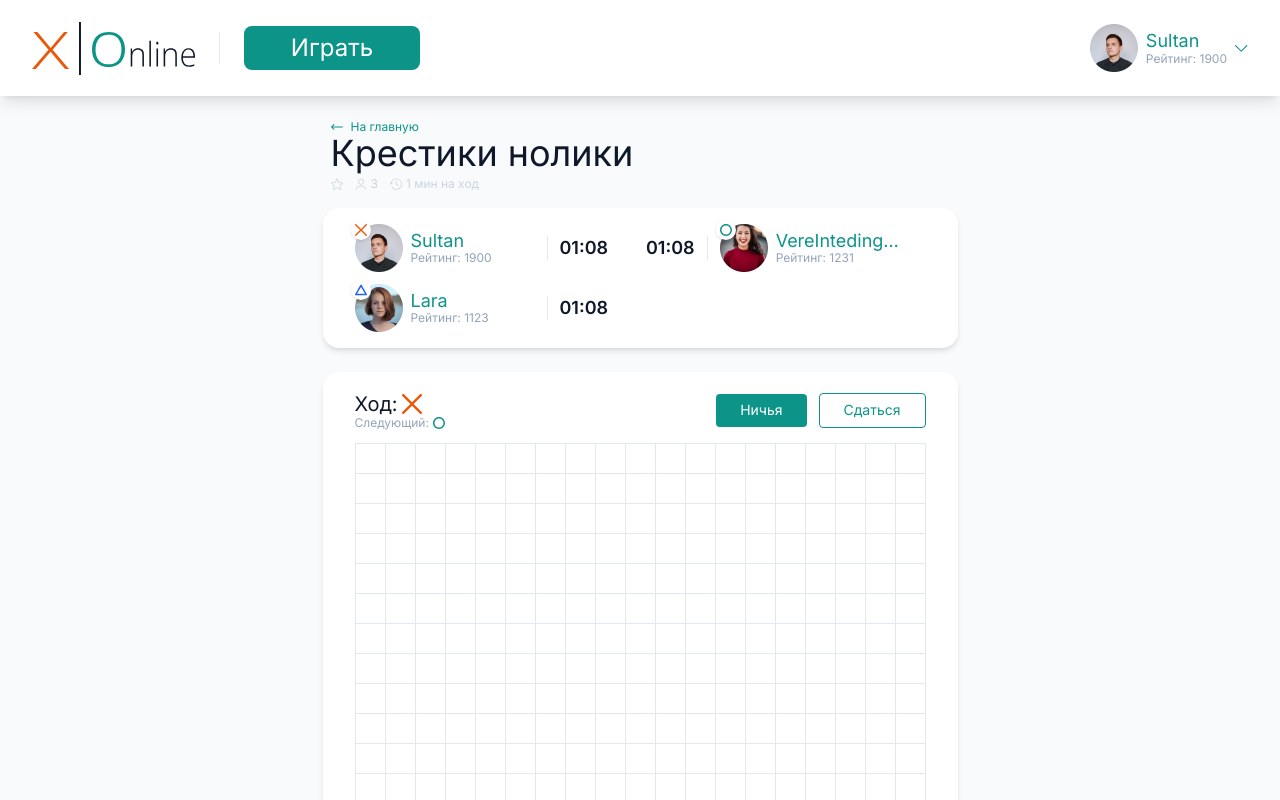
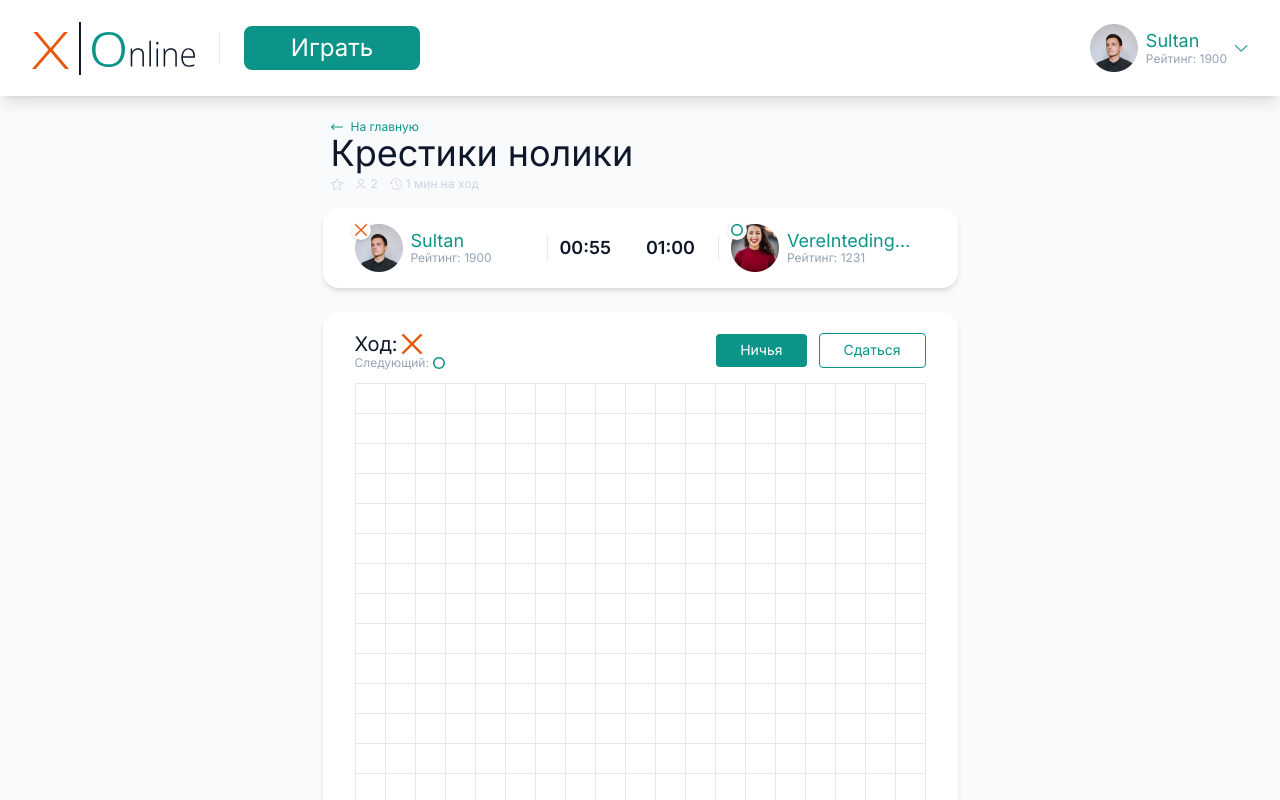
Before and after one commit to jenyasn97/tik-tak-toe-online, a Next.js app: page / in a window 1280 px wide. Shown: the top 800 px of the page. Built offline with nearby package versions, Linux system fonts and the light colour scheme.

Commit message:
Added the functionality of calculating the victory

```diff
--- a/components/game/GameField.jsx
+++ b/components/game/GameField.jsx
@@ -1,11 +1,15 @@
 import clsx from "clsx";
 import UiButton from "../uikit/UIButton";
-import { useGameState } from "./useGameState";
 import GameSymbol from "./GameSymol";
 
-function GameField({ className, playersCount }) {
-  const { cells, currentMove, nextMove, handleCellClick } = useGameState(playersCount);
-
+function GameField({
+  className,
+  cells,
+  currentMove,
+  nextMove,
+  handleCellClick,
+  winnerSequance,
+}) {
   const actions = (
     <>
       <UiButton variant="primary" size="md">
@@ -32,6 +36,7 @@
                 handleCellClick(idx);
               }}
               key={idx}
+              isWinner={winnerSequance?.includes(idx)}
             >
               {symbol && <GameSymbol symbol={symbol} className="w-5 h-5" />}
             </GameCell>
@@ -80,11 +85,14 @@
   );
 }
 
-function GameCell({ children, onClick }) {
+function GameCell({ children, onClick, isWinner }) {
   return (
     <button
       onClick={onClick}
-      className="border -ml-px -mb-px border-slate-200  flex items-center justify-center"
+      className={clsx(
+        "border -ml-px -mb-px border-slate-200  flex items-center justify-center",
+        isWinner ? "bg-orange-300" : "",
+      )}
     >
       {children}
     </button>
--- a/components/game/GameInfo.jsx
+++ b/components/game/GameInfo.jsx
@@ -9,6 +9,7 @@
 import avatar2 from "./images/av2.png";
 import avatar3 from "./images/av3.png";
 import avatar4 from "./images/av4.png";
+import { useEffect, useState } from "react";
 
 const players = [
   {
@@ -41,7 +42,7 @@
   },
 ];
 
-function GameInfo({ className, playersCount }) {
+function GameInfo({ className, playersCount, currentMove }) {
   return (
     <div
       className={clsx(
@@ -55,6 +56,7 @@
             key={player.id}
             playerInfo={player}
             isRight={idx % 2 === 1}
+            isTimerRunning={currentMove === player.symbol}
           />
         );
       })}
@@ -64,7 +66,33 @@
 
 export default GameInfo;
 
-function PlayerInfo({ playerInfo, isRight }) {
+function PlayerInfo({ playerInfo, isRight, isTimerRunning }) {
+  const [seconds, setSeconds] = useState(60);
+  const minutesString = String(Math.floor(seconds / 60)).padStart(2, "0");
+  const secondsString = String(seconds % 60).padStart(2, "0");
+
+  const isDanger = seconds < 10;
+
+  useEffect(() => {
+    if (isTimerRunning) {
+      const interval = setInterval(() => {
+        setSeconds((s) => Math.max(s - 1, 0));
+      }, 1000);
+      return () => {
+        clearInterval(interval);
+        setSeconds(60);
+      };
+    }
+  }, [isTimerRunning]);
+
+  const getTimerColor = () => {
+    if (isTimerRunning) {
+      return isDanger ? "text-orange-600" : "text-slate-900";
+    } else {
+      return "text-slate-200";
+    }
+  };
+
   return (
     <div className="flex gap-3 items-center">
       <div className={clsx("relative", isRight && "order-3")}>
@@ -83,11 +111,12 @@
       ></div>
       <div
         className={clsx(
-          "text-slate-900 text-lg font-semibold",
+          "text-slate-900 text-lg font-semibold w-[60px]",
           isRight && "order-1",
+          getTimerColor(),
         )}
       >
-        01:08
+        {minutesString}:{secondsString}
       </div>
     </div>
   );
--- a/components/game/index.js
+++ b/components/game/index.js
@@ -1,3 +1,4 @@
 export { default as GameTitle } from "./GameTitle";
 export { default as GameInfo } from "./GameInfo";
 export { default as GameField } from "./GameField";
+export { useGameState } from "./useGameState";
--- /dev/null
+++ b/components/game/model.js
@@ -0,0 +1,48 @@
+import { MOVE_ORDER } from "./constants";
+
+export function getNextMove(currentMove, playersCount) {
+  const slicedMoveOrder = MOVE_ORDER.slice(0, playersCount);
+  const nextMoveIndex = slicedMoveOrder.indexOf(currentMove) + 1;
+  return slicedMoveOrder[nextMoveIndex] ?? slicedMoveOrder[0];
+}
+
+export function computeWinner(cells, sequenceSize = 5, fieldSize = 19) {
+  const gap = Math.floor(sequenceSize / 2);
+
+  function compareElements(indexes) {
+    let result = true;
+
+    for (let i = 1; i < indexes.length; i++) {
+      result &&= cells[indexes[i]];
+      result &&= cells[indexes[i]] === cells[indexes[i - 1]];
+    }
+
+    return result;
+  }
+
+  function getSequenceIndexes(index) {
+    const res = [[], [], [], []];
+
+    for (let i = 0; i < sequenceSize; i++) {
+      res[0].push(i - gap + index);
+      res[1].push(fieldSize * (i - gap) + (i - gap) + index);
+      res[2].push(-fieldSize * (i - gap) + (i - gap) + index);
+      res[3].push(fieldSize * (i - gap) + index);
+    }
+
+    return res;
+  }
+
+  for (let i = 0; i < cells.length; i++) {
+    if (cells[i]) {
+      const indexRows = getSequenceIndexes(i);
+      const winnerIndex = indexRows.find((row) => {
+        return compareElements(row);
+      });
+      if (winnerIndex) {
+        return winnerIndex;
+      }
+    }
+  }
+  return undefined;
+}
--- a/components/game/useGameState.js
+++ b/components/game/useGameState.js
@@ -1,11 +1,6 @@
 import { useState } from "react";
 import { GAME_SYMBOLS, MOVE_ORDER } from "./constants";
-
-function getNextMove(currentMove, playersCount) {
-  const slicedMoveOrder = MOVE_ORDER.slice(0, playersCount);
-  const nextMoveIndex = slicedMoveOrder.indexOf(currentMove) + 1;
-  return slicedMoveOrder[nextMoveIndex] ?? slicedMoveOrder[0];
-}
+import { computeWinner, getNextMove } from "./model";
 
 export function useGameState(playersCount) {
   const [{ cells, currentMove }, setGameState] = useState(() => ({
@@ -13,6 +8,7 @@
     currentMove: GAME_SYMBOLS.CROSS,
   }));
 
+  const winnerSequance = computeWinner(cells);
   const nextMove = getNextMove(currentMove, playersCount);
 
   const handleCellClick = (index) => {
@@ -38,5 +34,6 @@
     currentMove,
     nextMove,
     handleCellClick,
+    winnerSequance
   };
 }
--- a/pages/index.jsx
+++ b/pages/index.jsx
@@ -1,17 +1,36 @@
 import { useState } from "react";
-import { GameField, GameInfo, GameTitle } from "../components/game";
+import {
+  GameField,
+  GameInfo,
+  GameTitle,
+  useGameState,
+} from "../components/game";
 import { Header } from "../components/header";
 
 function HomePage() {
-  const [playersCount] = useState(3);
+  const [playersCount] = useState(2);
+  const { cells, currentMove, nextMove, handleCellClick, winnerSequance } =
+    useGameState(playersCount);
+
   return (
     <>
       <div className="bg-slate-50 min-h-screen">
         <Header />
         <main className="pt-6 mx-auto w-max">
           <GameTitle playersCount={playersCount} />
-          <GameInfo playersCount={playersCount} className="mt-4" />
-          <GameField playersCount={playersCount} className="mt-6" />
+          <GameInfo
+            playersCount={playersCount}
+            className="mt-4"
+            currentMove={currentMove}
+          />
+          <GameField
+            className="mt-6"
+            cells={cells}
+            currentMove={currentMove}
+            nextMove={nextMove}
+            handleCellClick={handleCellClick}
+            winnerSequance={winnerSequance}
+          />
         </main>
       </div>
     </>
```
